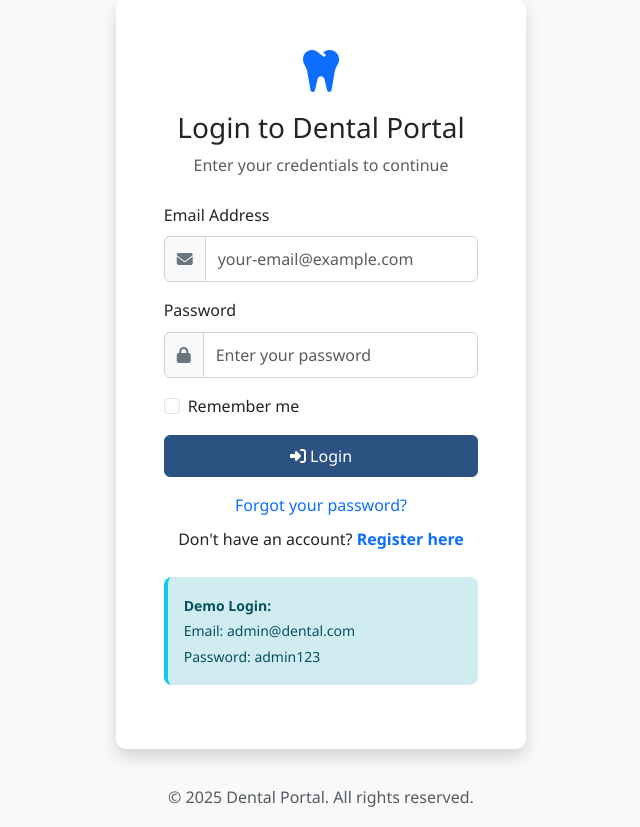
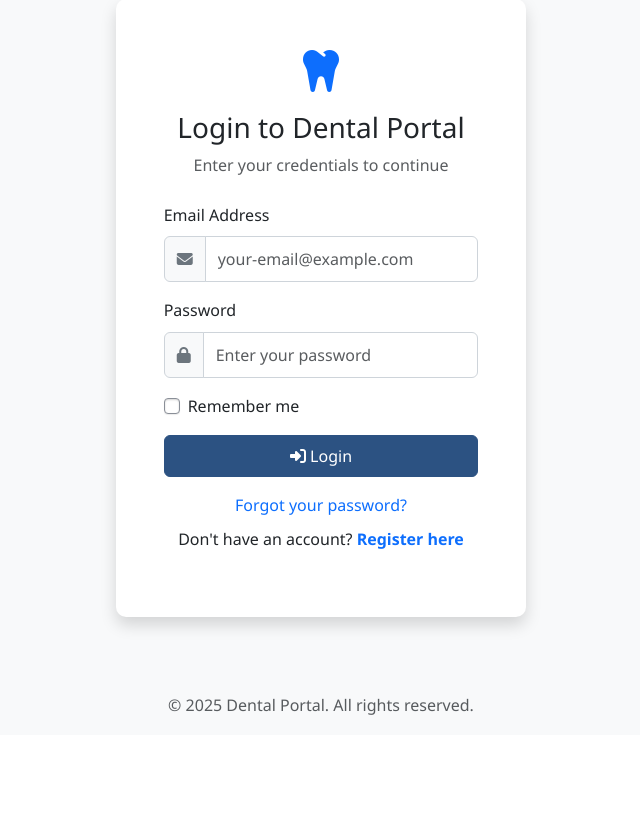
Before and after one commit to jaspherramos98/MyDentalPortal, a Flask app: page /login in a window 1280 px wide. Shown: the part 65-892 px from the top of the page, without its empty margins (319-959 px from the left). After the commit the page ends 780 px from the top, so only its background shows below. Run offline with Flask 3, Linux system fonts and the light colour scheme; some libraries are stand-ins or nearby versions.

Commit message:
Make checkboxes visible (border+emboss) and remove demo creds from login
- Add a defined border + inset shadow to all checkboxes/radios; faint default
  borders made them look invisible on white.
- Remove the hardcoded admin@dental.com / admin123 demo block from the login
  page (was exposing the default credentials publicly).

Co-Authored-By: Claude Opus 4.8 <noreply@anthropic.com>

```diff
--- a/static/css/main.css
+++ b/static/css/main.css
@@ -327,3 +327,37 @@ body {
         font-size: 11px;
     }
 }
+
+/* ---------------------------------------------------------------------------
+   Checkbox / radio visibility
+   Default borders were too faint on white, making the boxes look invisible.
+   Give them a defined border + subtle inset "emboss" shadow so they read
+   clearly everywhere (patient forms, dental chart assessments, etc.).
+   --------------------------------------------------------------------------- */
+.form-check-input,
+input[type="checkbox"],
+input[type="radio"] {
+    border: 1px solid #8a8f98 !important;
+    box-shadow: inset 0 1px 2px rgba(0, 0, 0, 0.18),
+                0 1px 1px rgba(0, 0, 0, 0.08) !important;
+    accent-color: #0d6efd;
+    cursor: pointer;
+}
+
+.form-check-input:hover,
+input[type="checkbox"]:hover,
+input[type="radio"]:hover {
+    border-color: #0d6efd !important;
+}
+
+.form-check-input:focus,
+input[type="checkbox"]:focus,
+input[type="radio"]:focus {
+    border-color: #0d6efd !important;
+    box-shadow: 0 0 0 0.2rem rgba(13, 110, 253, 0.25) !important;
+}
+
+.form-check-input:checked {
+    background-color: #0d6efd;
+    border-color: #0d6efd !important;
+}
--- a/templates/auth/login.html
+++ b/templates/auth/login.html
@@ -60,14 +60,6 @@
                     </p>
                 </div>
 
-                <!-- Demo credentials info -->
-                <div class="alert alert-info mt-4">
-                    <small>
-                        <strong>Demo Login:</strong><br>
-                        Email: admin@dental.com<br>
-                        Password: admin123
-                    </small>
-                </div>
             </div>
         </div>
     </div>
```
